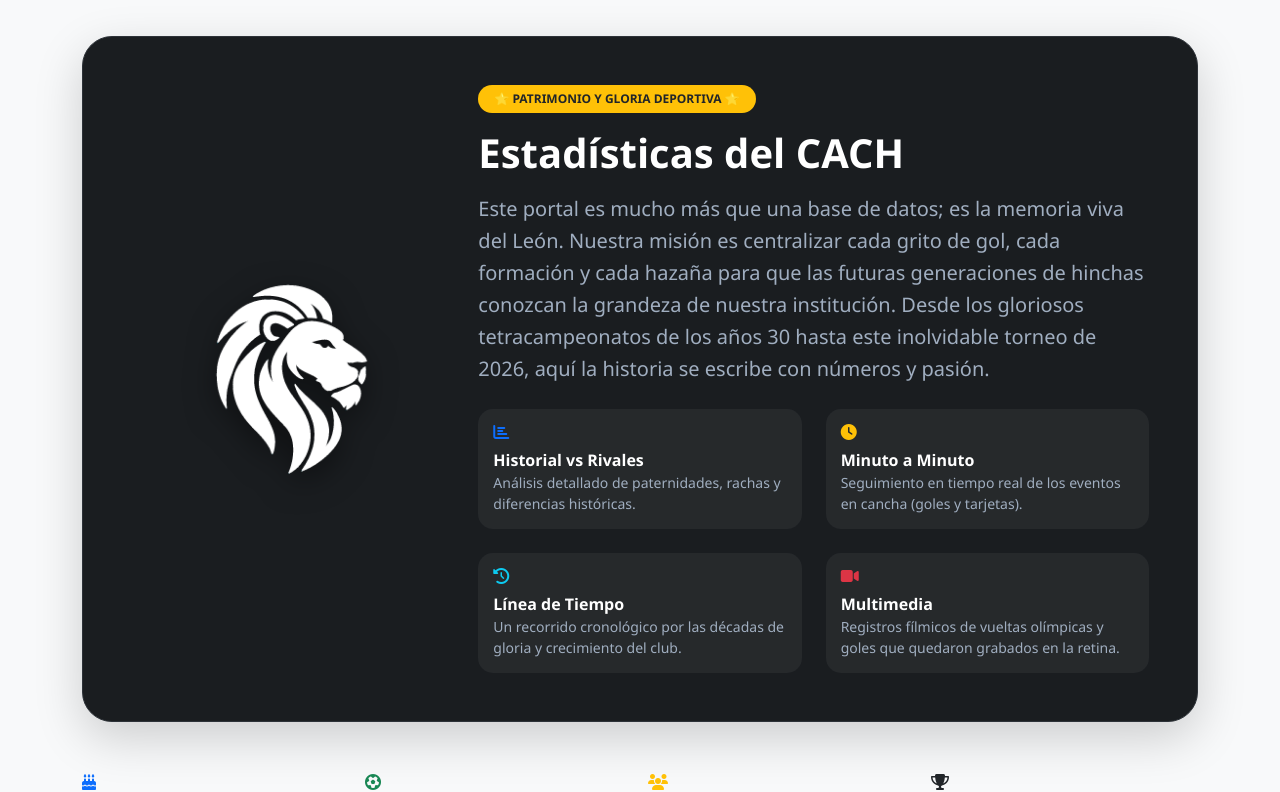
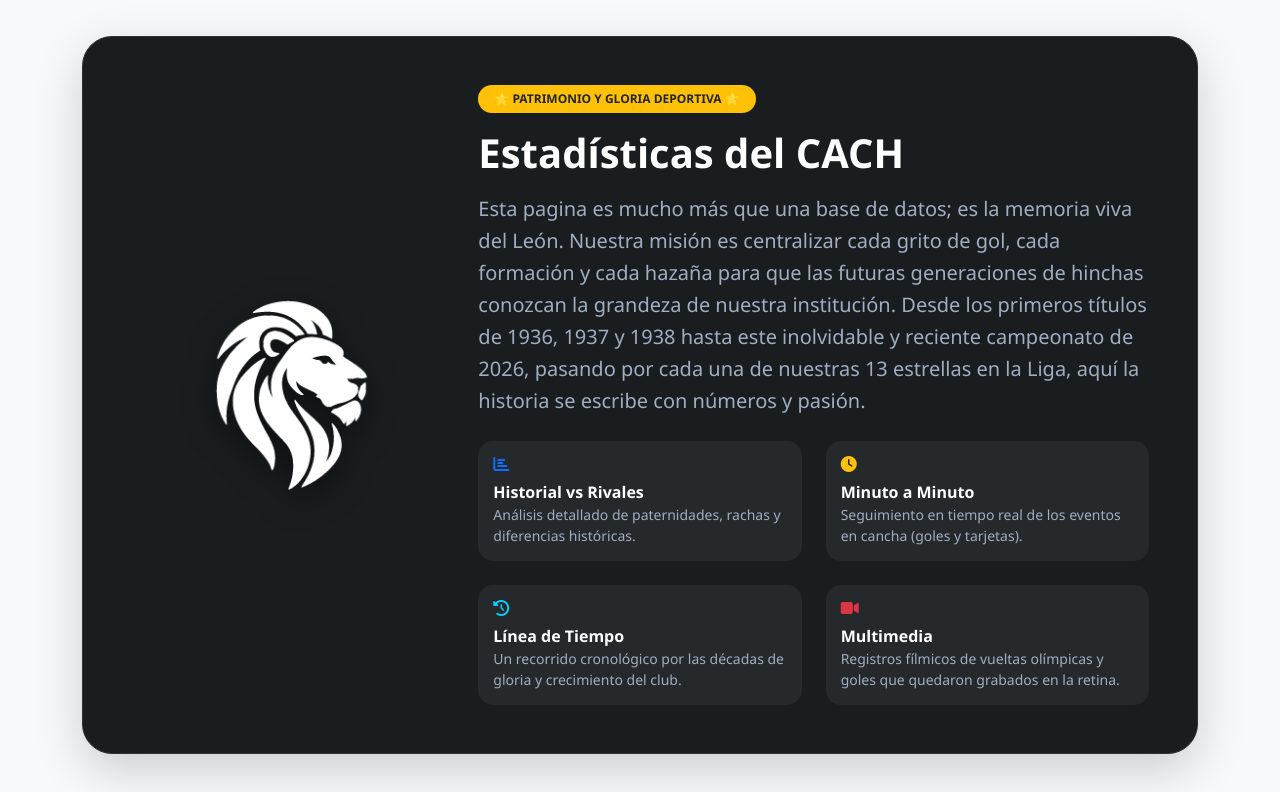
Before and after one commit to Valentin0804/HistorialClub, a Django app: template Backend/historial/templates/historial/home.html in a window 1280 px wide. Shown: the part 1505-2297 px from the top of the page. Run offline with Django 5.2, Linux system fonts and the light colour scheme; the template is opened without the code that fills it, so the values that code supplies are empty; parts of the project's set-up code (start-up, migrations or seed data) failed here and were passed over; some libraries are stand-ins or nearby versions.

Commit message:
arreglos en el home

```diff
--- a/Backend/historial/templates/historial/home.html
+++ b/Backend/historial/templates/historial/home.html
@@ -365,8 +365,7 @@
                         <h2 class="display-6 fw-bold mb-3" style="color: #ffffff !important;">Estadísticas del CACH</h2>
 
                         <p class="lead mb-4" style="color: #a0aec0 !important; line-height: 1.6;">
-                            Este portal es mucho más que una base de datos; es la <strong>memoria viva del León</strong>. Nuestra misión es centralizar cada grito de gol, cada formación y cada hazaña para que las futuras generaciones de hinchas conozcan la grandeza de nuestra institución. Desde los gloriosos tetracampeonatos de los años 30 hasta este inolvidable torneo de 2026, aquí la historia se escribe con números y pasión.
-                        </p>
+                            Esta pagina es mucho más que una base de datos; es la <strong>memoria viva del León</strong>. Nuestra misión es centralizar cada grito de gol, cada formación y cada hazaña para que las futuras generaciones de hinchas conozcan la grandeza de nuestra institución. Desde los primeros títulos de 1936, 1937 y 1938 hasta este inolvidable y reciente campeonato de 2026, pasando por cada una de nuestras 13 estrellas en la Liga, aquí la historia se escribe con números y pasión.
 
                         <div class="row g-4">
                             <div class="col-sm-6">
```
